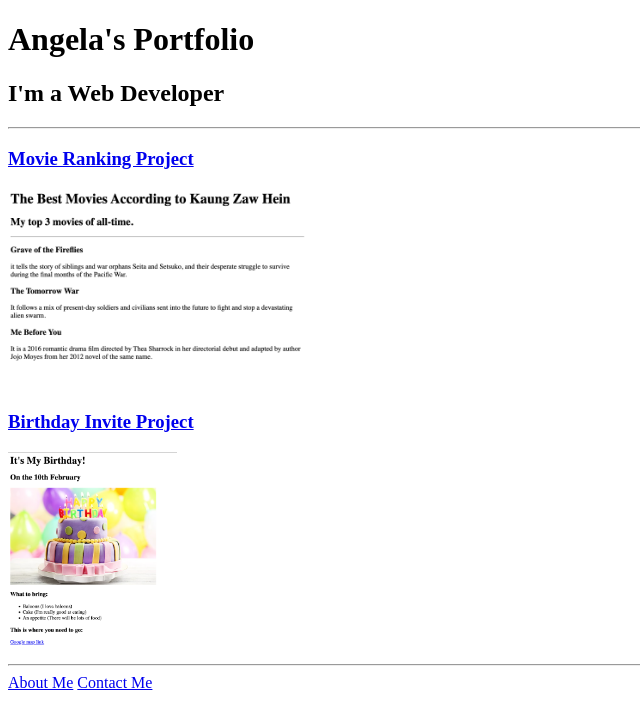
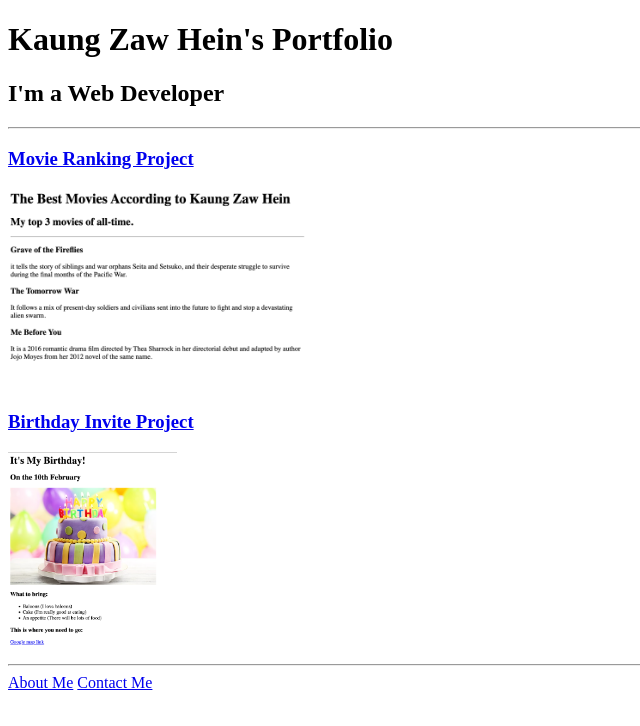
Before and after one commit to NYOWI1/html-portfolio, a plain HTML site: page index.html in a window 1280 px wide. Shown: the whole page, without its empty margins (0-640 px from the left). Drawn offline with Linux system fonts and the light colour scheme.

Commit message:
Update index.html

```diff
--- a/index.html
+++ b/index.html
@@ -19,10 +19,10 @@ https://developer.mozilla.org/en-US/docs/Web/HTML/Element/img#attr-height -->
 <head>
     <meta charset="UTF-8">
     <meta name="viewport" content="width=device-width, initial-scale=1.0">
-    <title>Angela's Portfolio</title>
+    <title>Kaung Zaw Hein's Portfolio</title>
 </head>
 <body>
-    <h1>Angela's Portfolio</h1>
+    <h1>Kaung Zaw Hein's Portfolio</h1>
     <h2>I'm a Web Developer</h2>
     <hr />
     <h3><a href="./public/movie-ranking.html">Movie Ranking Project</a></h2>
```
